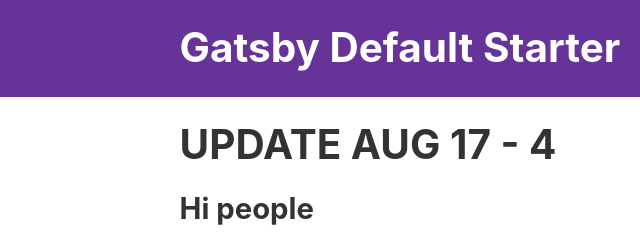
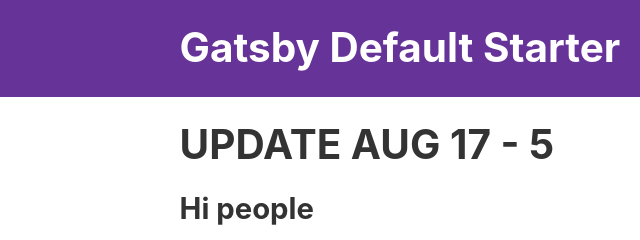
Before and after one commit to jade-framework/gatsby-default, a Gatsby site: page / in a window 1280 px wide. Shown: the top 240 px of the page, 0-640 px from the left. Built offline with nearby package versions, Linux system fonts and the light colour scheme; Gatsby itself is replaced by a stand-in of ours.

Commit message:
update index

```diff
--- a/src/pages/index.js
+++ b/src/pages/index.js
@@ -8,7 +8,7 @@
 const IndexPage = () => (
   <Layout>
     <SEO title="Home" />
-    <h1>UPDATE AUG 17 - 4</h1>
+    <h1>UPDATE AUG 17 - 5</h1>
     <h2>Hi people</h2>
     <p>Welcome to your new Gatsby site.</p>
     <p>Now go build something great.</p>
```
